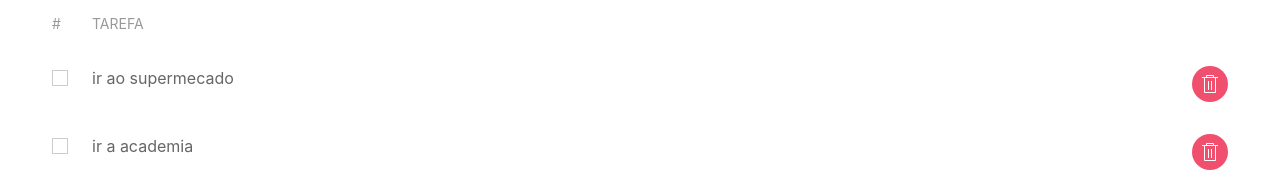
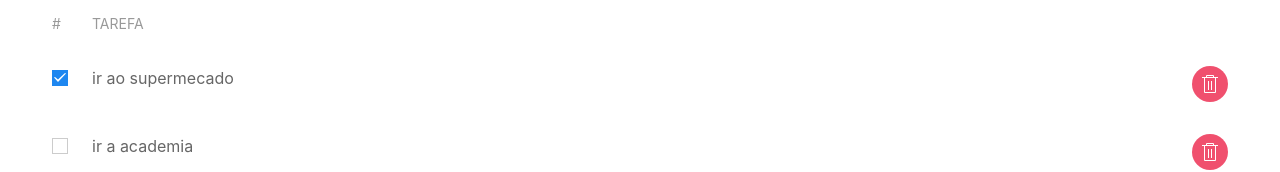
Before and after one commit to gustavofbc/todos, a React (Create React App) app: page / in a window 1280 px wide. Shown: the part 124-296 px from the top of the page. Built offline with nearby package versions, Linux system fonts and the light colour scheme.

Commit message:
conclusao da aula 13 - Manipulando eventos

```diff
--- a/src/components/TodoList.tsx
+++ b/src/components/TodoList.tsx
@@ -4,7 +4,7 @@ import TodoListItem from './TodoListItem';
 
 const TodoList = () => {
     const todos: Todo[] = [
-        {id: 1, title: 'ir ao supermecado', done: false},
+        {id: 1, title: 'ir ao supermecado', done: true},
         {id: 2, title: 'ir a academia', done: false}
     ];
 
--- a/src/components/TodoListItem.tsx
+++ b/src/components/TodoListItem.tsx
@@ -6,11 +6,20 @@ interface TodoListItemProps {
 }
 
 const TodoListItem = (props: TodoListItemProps) => {
+    const handleChange = (event: any) => {
+        console.log('mudou')
+    }
+
     return(
         <tr className="uk-animation-slide-bottom-medium">
             <td className="uk-width-auto">
                 <label>
-                    <input className="uk-checkbox" type="checkbox"/>
+                    <input
+                        className="uk-checkbox"
+                        type="checkbox"
+                        checked={props.todo.done}
+                        onChange={handleChange}
+                     />
                 </label>
 
             </td>
```
